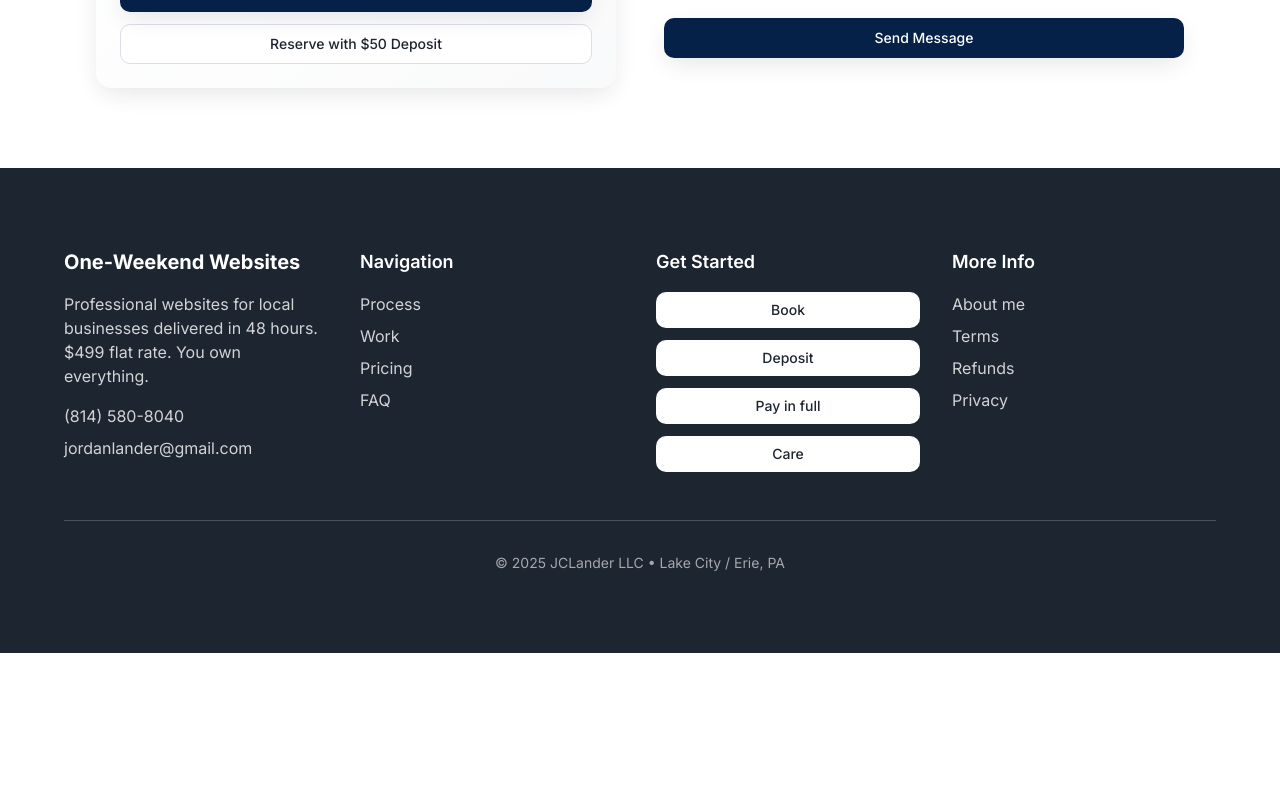
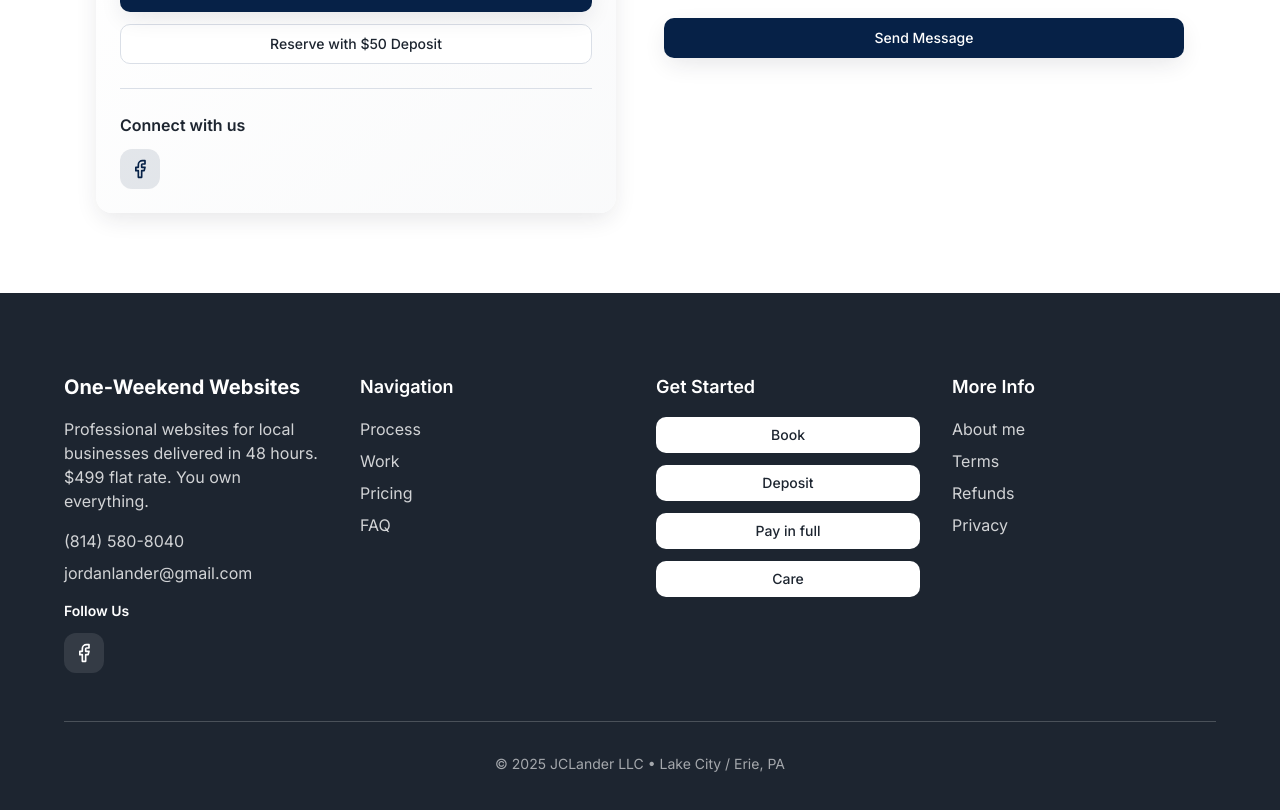
Before and after one commit to jordanlander/weekend, a React (Vite) app: page / in a window 1280 px wide. Shown: the part 6954-7764 px from the top of the page. Before the commit the page ends 7607 px from the top, so only its background shows below. Built offline with nearby package versions, Linux system fonts and the light colour scheme.

Commit message:
feat(socials): Add Facebook link

```diff
--- a/src/components/Contact.tsx
+++ b/src/components/Contact.tsx
@@ -2,7 +2,7 @@ import { Button } from "@/components/ui/button";
 import { Input } from "@/components/ui/input";
 import { Textarea } from "@/components/ui/textarea";
 import { Label } from "@/components/ui/label";
-import { Phone, Mail, MapPin } from "lucide-react";
+import { Phone, Mail, MapPin, Facebook } from "lucide-react";
 import { useState } from "react";
 import { useToast } from "@/hooks/use-toast";
 
@@ -113,6 +113,21 @@ const Contact = () => {
                   Reserve with $50 Deposit
                 </Button>
               </div>
+
+              <div className="mt-6 pt-6 border-t border-border">
+                <h5 className="font-semibold mb-3">Connect with us</h5>
+                <div className="flex gap-3">
+                  <a
+                    href="https://www.facebook.com/oneweekendwebsites/"
+                    target="_blank"
+                    rel="noopener noreferrer"
+                    className="w-10 h-10 bg-primary/10 hover:bg-primary/20 rounded-xl flex items-center justify-center transition-colors"
+                    aria-label="Follow us on Facebook"
+                  >
+                    <Facebook className="h-5 w-5 text-primary" />
+                  </a>
+                </div>
+              </div>
             </div>
           </div>
 
--- a/src/components/Footer.tsx
+++ b/src/components/Footer.tsx
@@ -1,5 +1,6 @@
 import { Button } from "@/components/ui/button";
 import { Link } from "react-router-dom";
+import { Facebook } from "lucide-react";
 
 const Footer = () => {
   const scrollToSection = (sectionId: string) => {
@@ -31,6 +32,20 @@ const Footer = () => {
                   jordanlander@gmail.com
                 </a>
               </p>
+            </div>
+            <div className="mt-4">
+              <h4 className="text-sm font-semibold mb-3 text-background">Follow Us</h4>
+              <div className="flex gap-3">
+                <a
+                  href="https://www.facebook.com/oneweekendwebsites/"
+                  target="_blank"
+                  rel="noopener noreferrer"
+                  className="w-10 h-10 bg-background/10 hover:bg-background/20 rounded-xl flex items-center justify-center transition-colors"
+                  aria-label="Follow us on Facebook"
+                >
+                  <Facebook className="h-5 w-5 text-background" />
+                </a>
+              </div>
             </div>
           </div>
 
```
